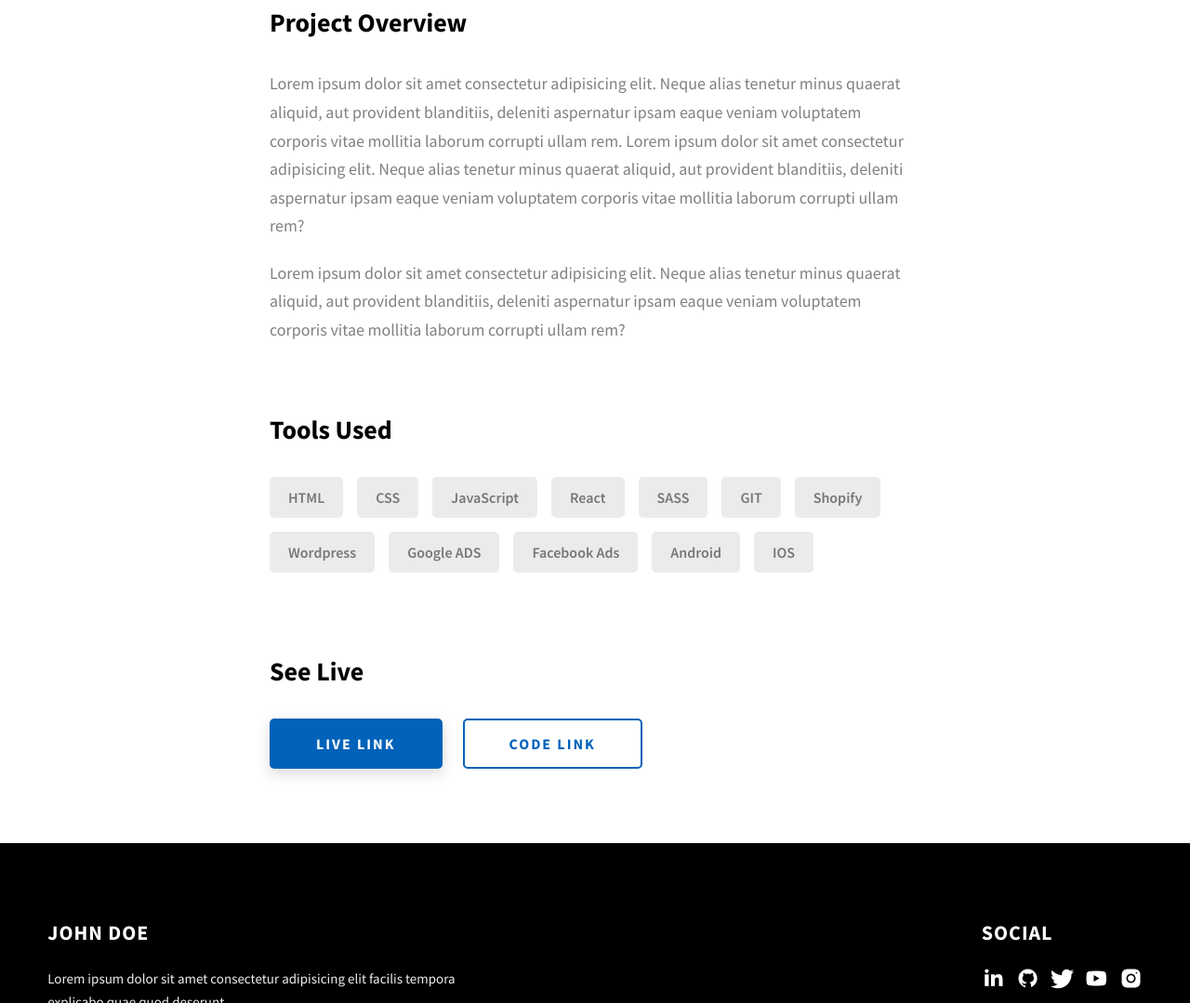
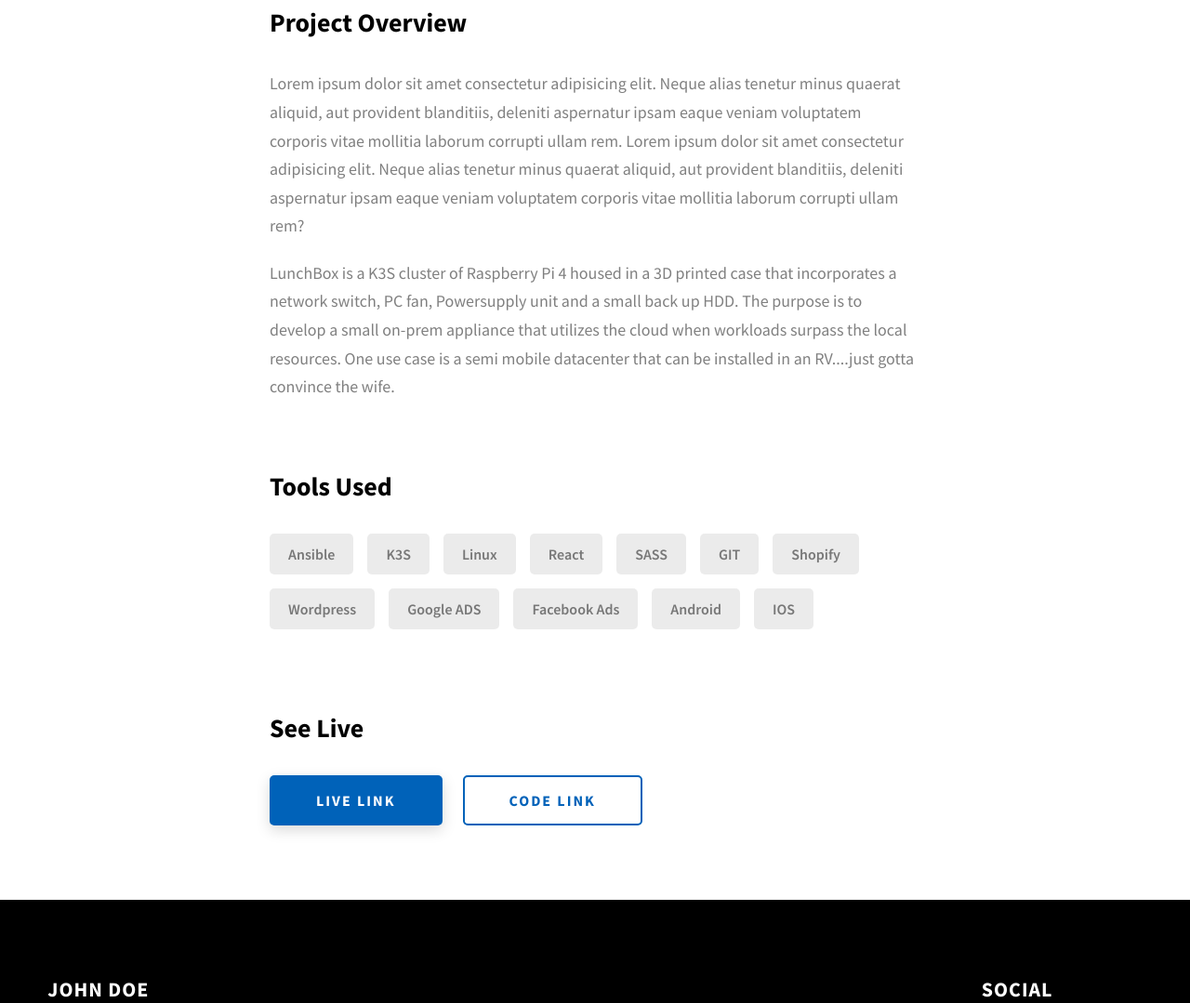
Before and after one commit to zchandler25/Portfolio2.0, a website: page project-1.html in a window 1280 px wide. Shown: the part 1402-2481 px from the top of the page at 93% size. Drawn offline with Linux system fonts and the light colour scheme.

```diff
--- a/project-1.html
+++ b/project-1.html
@@ -4,8 +4,8 @@
     <meta charset="UTF-8" />
     <meta name="viewport" content="width=device-width, initial-scale=1.0" />
     <meta http-equiv="X-UA-Compatible" content="ie=edge" />
-    <title>Case Study of Project 1</title>
-    <meta name="description" content="Case study page of Project" />
+    <title>LunchBox</title>
+    <meta name="description" content="LunchBox" />
 
     <link rel="stylesheet" href="css/style.css" />
 
@@ -121,18 +121,18 @@
                 ullam rem?
               </p>
               <p class="project-details__desc-para">
-                Lorem ipsum dolor sit amet consectetur adipisicing elit. Neque
-                alias tenetur minus quaerat aliquid, aut provident blanditiis,
-                deleniti aspernatur ipsam eaque veniam voluptatem corporis vitae
-                mollitia laborum corrupti ullam rem?
+                LunchBox is a K3S cluster of Raspberry Pi 4 housed in a 3D printed
+                case that incorporates a network switch, PC fan, Powersupply unit and a small back up HDD.
+                The purpose is to develop a small on-prem appliance that utilizes the cloud when workloads surpass the local resources.
+                One use case is a semi mobile datacenter that can be installed in an RV....just gotta convince the wife.
               </p>
             </div>
             <div class="project-details__tools-used">
               <h3 class="project-details__content-title">Tools Used</h3>
               <div class="skills">
-                <div class="skills__skill">HTML</div>
-                <div class="skills__skill">CSS</div>
-                <div class="skills__skill">JavaScript</div>
+                <div class="skills__skill">Ansible</div>
+                <div class="skills__skill">K3S</div>
+                <div class="skills__skill">Linux</div>
                 <div class="skills__skill">React</div>
                 <div class="skills__skill">SASS</div>
                 <div class="skills__skill">GIT</div>
```
Also changed, not shown: index.html (+5 -7 lines).
